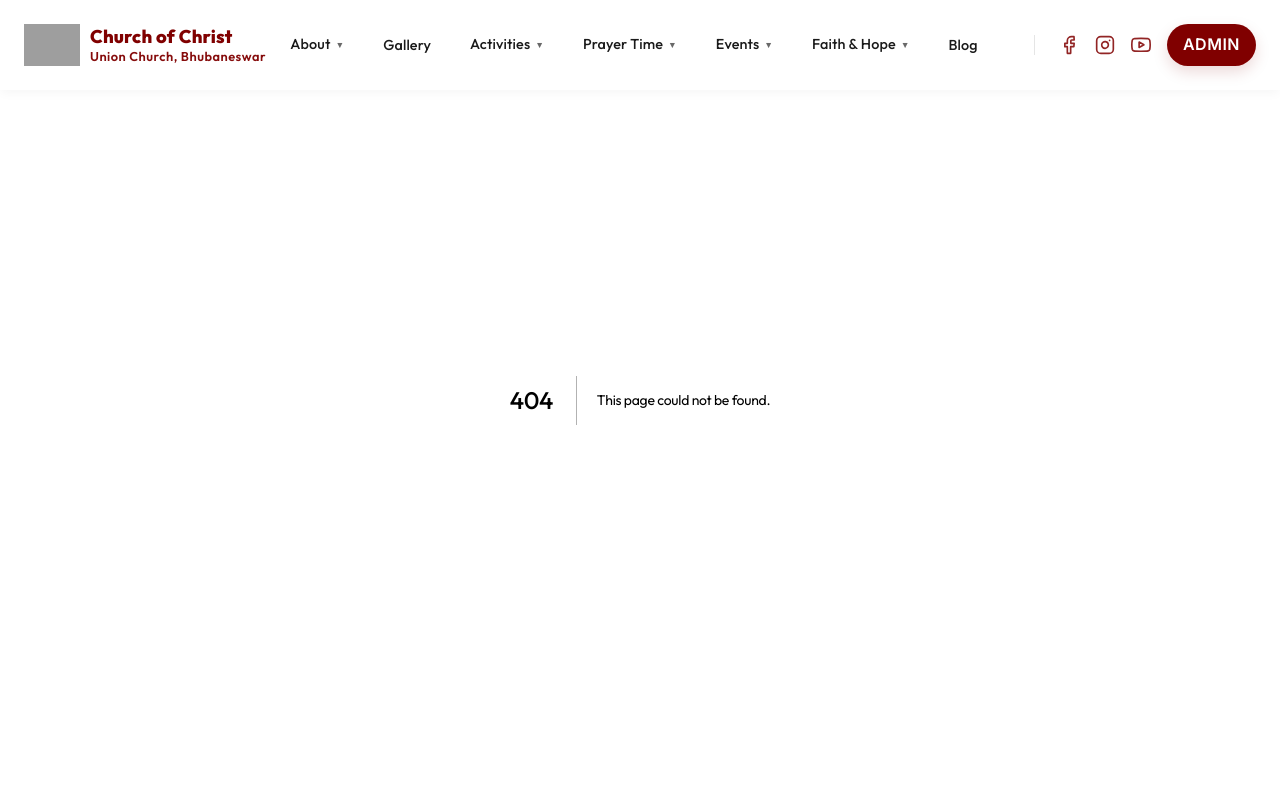
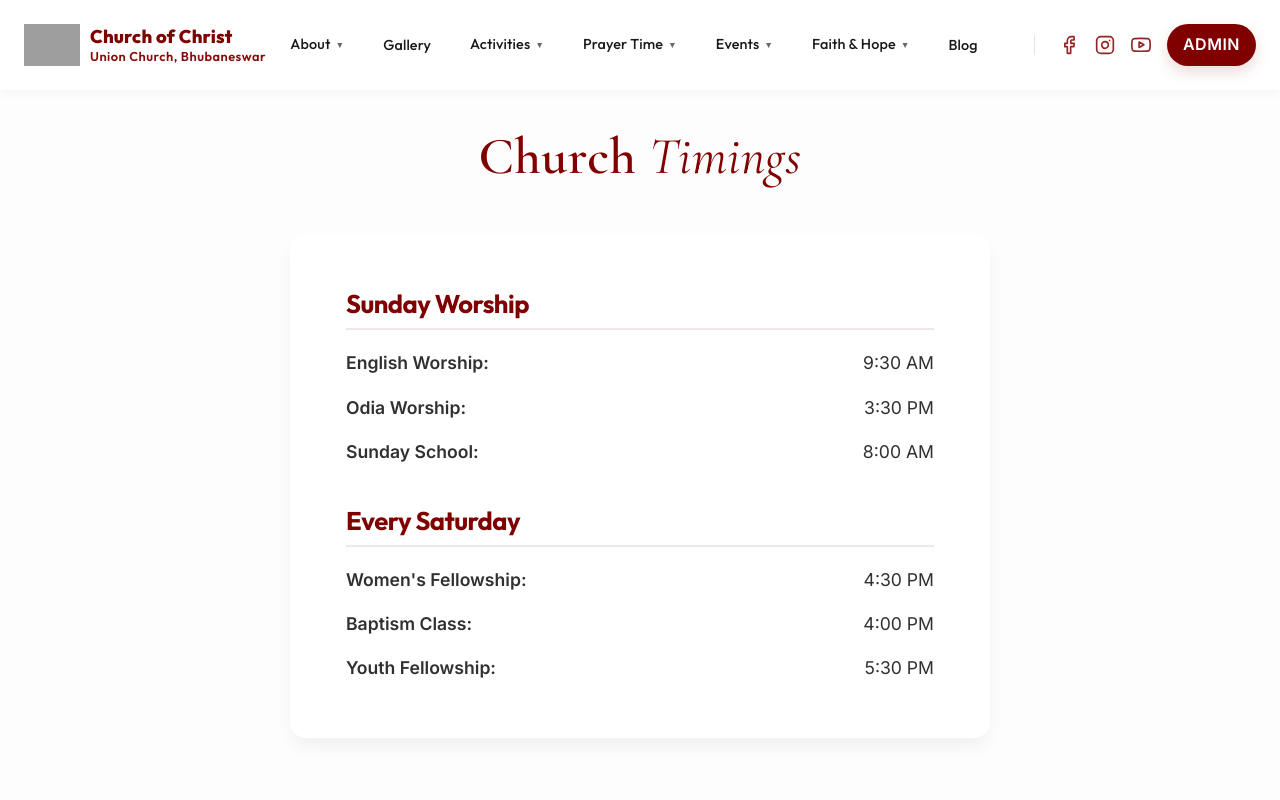
Before and after one commit to Abhijeet-Behera/cocuc-website, a Next.js app in the folder frontend/: page /timings in a window 1280 px wide. Before the commit this address had no page. Shown: the top 800 px of the page. Built offline with nearby package versions, Linux system fonts and the light colour scheme; grey boxes are pictures that could not be loaded.

Commit message:
ui: Improvement of navbar UI, herosection body headings, Footer section UI refinement

```diff
--- a/frontend/app/globals.css
+++ b/frontend/app/globals.css
@@ -87,6 +87,28 @@ button {
   letter-spacing: -0.02em;
 }
 
+/* Elegant Heading Styles (matches Upcoming Events / Latest Videos) */
+.section-title-elegant {
+  font-family: 'Cormorant Garamond', Georgia, 'Times New Roman', serif;
+  font-size: 3.25rem;
+  font-weight: 400;
+  color: var(--color-primary);
+  letter-spacing: 0.01em;
+  line-height: 1.1;
+  margin-bottom: 3.5rem;
+  text-align: center;
+}
+
+.title-normal {
+  font-style: normal;
+  font-weight: 600;
+}
+
+.title-italic {
+  font-style: italic;
+  font-weight: 400;
+}
+
 .btn-primary {
   background-color: var(--color-primary);
   color: var(--color-white);
@@ -132,16 +154,43 @@ button {
   transform: scale(1.03);
 }
 
+/* Interactive Search Bar Styles */
+.search-bar-wrapper {
+  display: flex;
+  align-items: center;
+  background-color: var(--color-white);
+  border-radius: 30px;
+  padding: 10px 20px;
+  box-shadow: 0 4px 20px rgba(0,0,0,0.08);
+  border: 1px solid #eee;
+  transition: all 0.3s cubic-bezier(0.165, 0.84, 0.44, 1);
+  transform-origin: center center;
+}
+
+.search-bar-wrapper:hover {
+  transform: scale(1.03);
+  box-shadow: 0 8px 25px rgba(0,0,0,0.12);
+  border-color: rgba(128, 0, 0, 0.2);
+}
+
+.search-bar-wrapper:focus-within {
+  transform: scale(1.04);
+  box-shadow: 0 0 0 3px rgba(128, 0, 0, 0.15), 0 10px 30px rgba(0,0,0,0.15);
+  border-color: var(--color-primary);
+}
+
 /* Responsiveness */
 @media (max-width: 768px) {
   .section { padding: 5rem 0; }
   .section-title { font-size: 2.4rem; margin-bottom: 2.5rem; }
+  .section-title-elegant { font-size: 2.5rem; margin-bottom: 2.5rem; }
   .container { padding: 0 1.5rem; }
 }
 
 @media (max-width: 480px) {
   .section { padding: 4rem 0; }
   .section-title { font-size: 1.8rem; margin-bottom: 2rem; }
+  .section-title-elegant { font-size: 2rem; margin-bottom: 2rem; }
   .container { padding: 0 1rem; }
 }
 
--- a/frontend/app/page.js
+++ b/frontend/app/page.js
@@ -43,7 +43,10 @@ export default function Home() {
       {/* Blogs & Updates */}
       <section className="section container">
         <Reveal delay={0.25}>
-          <h2 className="section-title">News & Updates</h2>
+          <h2 className="section-title-elegant">
+            <span className="title-normal">News & </span>
+            <em className="title-italic">Updates</em>
+          </h2>
           <LatestBlogs />
         </Reveal>
       </section>
--- /dev/null
+++ b/frontend/app/timings/page.js
@@ -0,0 +1,65 @@
+import React from 'react';
+
+export const metadata = {
+  title: 'Timings | Church of Christ (Union Church)',
+  description: 'Worship timings and schedules for Church of Christ (Union Church), Bhubaneswar.',
+};
+
+export default function Timings() {
+  return (
+    <div className="section" style={{ paddingTop: '8rem', backgroundColor: 'var(--color-surface)' }}>
+      <div className="container">
+        <h1 className="section-title-elegant" style={{ marginBottom: '3rem', textAlign: 'center' }}>
+          <span className="title-normal">Church </span>
+          <em className="title-italic">Timings</em>
+        </h1>
+
+        <div style={{
+          display: 'flex',
+          flexDirection: 'column',
+          gap: '2.5rem',
+          maxWidth: '700px',
+          margin: '0 auto',
+          backgroundColor: 'var(--color-white)',
+          padding: '3.5rem',
+          borderRadius: 'var(--radius-lg)',
+          boxShadow: 'var(--shadow-md)'
+        }}>
+          <div>
+            <h2 style={{ fontSize: '1.6rem', color: 'var(--color-primary)', marginBottom: '1.2rem', borderBottom: '2px solid rgba(128, 0, 0, 0.1)', paddingBottom: '0.6rem', fontFamily: 'var(--font-heading)' }}>
+              Sunday Worship
+            </h2>
+            <ul style={{ listStyle: 'none', display: 'flex', flexDirection: 'column', gap: '1rem', fontSize: '1.1rem', opacity: 0.9 }}>
+              <li style={{ display: 'flex', justifyContent: 'space-between', alignItems: 'center', flexWrap: 'wrap' }}>
+                <strong>English Worship:</strong> <span>9:30 AM</span>
+              </li>
+              <li style={{ display: 'flex', justifyContent: 'space-between', alignItems: 'center', flexWrap: 'wrap' }}>
+                <strong>Odia Worship:</strong> <span>3:30 PM</span>
+              </li>
+              <li style={{ display: 'flex', justifyContent: 'space-between', alignItems: 'center', flexWrap: 'wrap' }}>
+                <strong>Sunday School:</strong> <span>8:00 AM</span>
+              </li>
+            </ul>
+          </div>
+
+          <div>
+            <h2 style={{ fontSize: '1.6rem', color: 'var(--color-primary)', marginBottom: '1.2rem', borderBottom: '2px solid rgba(128, 0, 0, 0.1)', paddingBottom: '0.6rem', fontFamily: 'var(--font-heading)' }}>
+              Every Saturday
+            </h2>
+            <ul style={{ listStyle: 'none', display: 'flex', flexDirection: 'column', gap: '1rem', fontSize: '1.1rem', opacity: 0.9 }}>
+              <li style={{ display: 'flex', justifyContent: 'space-between', alignItems: 'center', flexWrap: 'wrap' }}>
+                <strong>Women's Fellowship:</strong> <span>4:30 PM</span>
+              </li>
+              <li style={{ display: 'flex', justifyContent: 'space-between', alignItems: 'center', flexWrap: 'wrap' }}>
+                <strong>Baptism Class:</strong> <span>4:00 PM</span>
+              </li>
+              <li style={{ display: 'flex', justifyContent: 'space-between', alignItems: 'center', flexWrap: 'wrap' }}>
+                <strong>Youth Fellowship:</strong> <span>5:30 PM</span>
+              </li>
+            </ul>
+          </div>
+        </div>
+      </div>
+    </div>
+  );
+}
--- a/frontend/components/Footer.jsx
+++ b/frontend/components/Footer.jsx
@@ -1,8 +1,9 @@
 "use client";
 
-import React, { useRef } from 'react';
+import React, { useRef, useEffect } from 'react';
 import Link from 'next/link';
 import Image from 'next/image';
+import { usePathname } from 'next/navigation';
 import { useGSAP } from '@gsap/react';
 import gsap from 'gsap';
 import { ScrollTrigger } from 'gsap/ScrollTrigger';
@@ -13,6 +14,15 @@ gsap.registerPlugin(ScrollTrigger);
 
 export default function Footer() {
   const footerRef = useRef(null);
+  const pathname = usePathname();
+
+  useEffect(() => {
+    // Refresh ScrollTrigger after a slight delay to allow page transitions to finish
+    const timer = setTimeout(() => {
+      ScrollTrigger.refresh();
+    }, 800);
+    return () => clearTimeout(timer);
+  }, [pathname]);
 
   useGSAP(() => {
     const ctx = gsap.context(() => {
@@ -80,7 +90,9 @@ export default function Footer() {
           <ul className={styles.footerList}>
             <li><Link href="/" className={styles.footerLink} onClick={() => window.scrollTo({ top: 0, behavior: 'smooth' })}>Home</Link></li>
             <li><Link href="/about" className={styles.footerLink}>About Us</Link></li>
-            <li><Link href="/blog" className={styles.footerLink}>Sermons & Blogs</Link></li>
+
+            <li><Link href="/timings" className={styles.footerLink}>Timings</Link></li>
+
             <li><Link href="#contact" className={styles.footerLink}>Contact Us</Link></li>
           </ul>
         </div>
@@ -135,16 +147,6 @@ export default function Footer() {
                 </div>
               </div>
             </li>
-            <li className={styles.contactItem} style={{ marginTop: '0.5rem' }}>
-              <Clock size={18} className={styles.contactIcon} />
-              <div style={{ display: 'flex', flexDirection: 'column', gap: '0.3rem' }}>
-                <span className={styles.nowrapText}>Sunday Worship: 9:30 AM (E), 3:30 PM (O)</span>
-                <span>Sunday School: 8:00 AM</span>
-                <span>Women's Fellowship: 4:30 PM</span>
-                <span>Baptism Class: 4:00 PM</span>
-                <span>Youth Fellowship: 5:30 PM</span>
-              </div>
-            </li>
           </ul>
         </div>
 
--- a/frontend/components/Footer.module.css
+++ b/frontend/components/Footer.module.css
@@ -33,6 +33,7 @@
     text-align: center;
     gap: 2.5rem;
   }
+
   .footerCol {
     align-items: center;
   }
@@ -83,6 +84,7 @@
     left: 50%;
     transform: translateX(-50%);
   }
+
   .footerCol:last-child .contactItem {
     flex-direction: column;
     align-items: center;
@@ -209,4 +211,5 @@
   .nowrapText {
     white-space: normal;
   }
+
 }
--- a/frontend/components/Navbar.jsx
+++ b/frontend/components/Navbar.jsx
@@ -39,10 +39,11 @@ export default function Navbar() {
       { y: -100, opacity: 0 },
       { y: 0, opacity: 1, duration: 1, ease: 'power3.out', clearProps: 'transform,opacity' }
     )
-  }, { scope: navRef })
+  }, { scope: navRef, dependencies: [] })
 
   useGSAP(() => {
-    if (typeof window !== 'undefined' && window.innerWidth <= 1024 && menuRef.current) {
+    if (typeof window !== 'undefined') {
+      if (window.innerWidth <= 1024 && menuRef.current) {
         if (mobileMenuOpen) {
           gsap.to(menuRef.current, {
             clipPath: 'polygon(0% 0%, 100% 0%, 100% 100%, 0% 100%)',
@@ -63,7 +64,25 @@ export default function Navbar() {
       } else if (menuRef.current) {
          gsap.set(menuRef.current, { clearProps: 'all' });
       }
-  }, { dependencies: [mobileMenuOpen], scope: navRef, revertOnUpdate: false })
+    }
+  }, { dependencies: [mobileMenuOpen], scope: navRef })
+
+  useEffect(() => {
+    const handleResize = () => {
+      if (window.innerWidth > 1024) {
+        if (mobileMenuOpen) setMobileMenuOpen(false);
+        if (menuRef.current) gsap.set(menuRef.current, { clearProps: 'all' });
+      } else {
+        if (!mobileMenuOpen && menuRef.current) {
+            gsap.set(menuRef.current, { autoAlpha: 0, clipPath: 'polygon(0% 0%, 100% 0%, 100% 0%, 0% 0%)' });
+        }
+      }
+    };
+    window.addEventListener('resize', handleResize);
+    // Call once on mount to ensure correct initial state
+    handleResize();
+    return () => window.removeEventListener('resize', handleResize);
+  }, [mobileMenuOpen]);
 
   const aboutMenu = [
     { name: 'History', href: '/about/history' },
--- a/frontend/components/Navbar.module.css
+++ b/frontend/components/Navbar.module.css
@@ -3,7 +3,7 @@
   top: 0;
   left: 0;
   width: 100%;
-  z-index: 100;
+  z-index: 9998;
   padding: 1.5rem 0;
   transition: all 0.3s ease;
 }
@@ -279,8 +279,8 @@
   font-size: 0.9rem;
   font-weight: 500;
   text-decoration: none;
-  transition: background 0.2s ease, color 0.2s ease, transform 0.2s cubic-bezier(0.4, 0, 0.2, 1);
-  transform-origin: left center;
+  transition: background 0.2s ease, color 0.2s ease, transform 0.2s cubic-bezier(0.4, 0, 0.2, 1), box-shadow 0.2s ease;
+  transform-origin: center center;
   font-family: var(--font-body);
   border-radius: 4px; /* Slight rounding inside the sharp menu looks premium */
   display: block;
@@ -288,9 +288,12 @@
 }
 
 .dropdownItem:hover {
-  background: #f7f7f7; /* Clean, subtle gray/off-white background */
+  background: rgba(139, 0, 0, 0.06); /* Clean, subtle red background */
   color: var(--color-primary); /* Red color on hover */
-  transform: scale(1.04); /* Slight zoom in */
+  transform: scale(1.04); /* Slight zoom in from all sides */
+  box-shadow: 0 4px 12px rgba(139, 0, 0, 0.08); /* Pop up shadow effect */
+  position: relative;
+  z-index: 2;
 }
 
 .hamburger {
--- a/frontend/components/Preloader.module.css
+++ b/frontend/components/Preloader.module.css
@@ -5,7 +5,7 @@
   width: 100%;
   height: 100vh;
   background: linear-gradient(135deg, #111111 0%, #3a0000 100%);
-  z-index: 9999;
+  z-index: 99999;
   display: flex;
   align-items: center;
   justify-content: center;
```
Also changed, not shown: frontend/components/ChurchesMapSection.js (+5 -2 lines), frontend/components/PrayerZonesMapSection.js (+5 -11 lines). Lines whose indentation alone changed are shown as unchanged.
